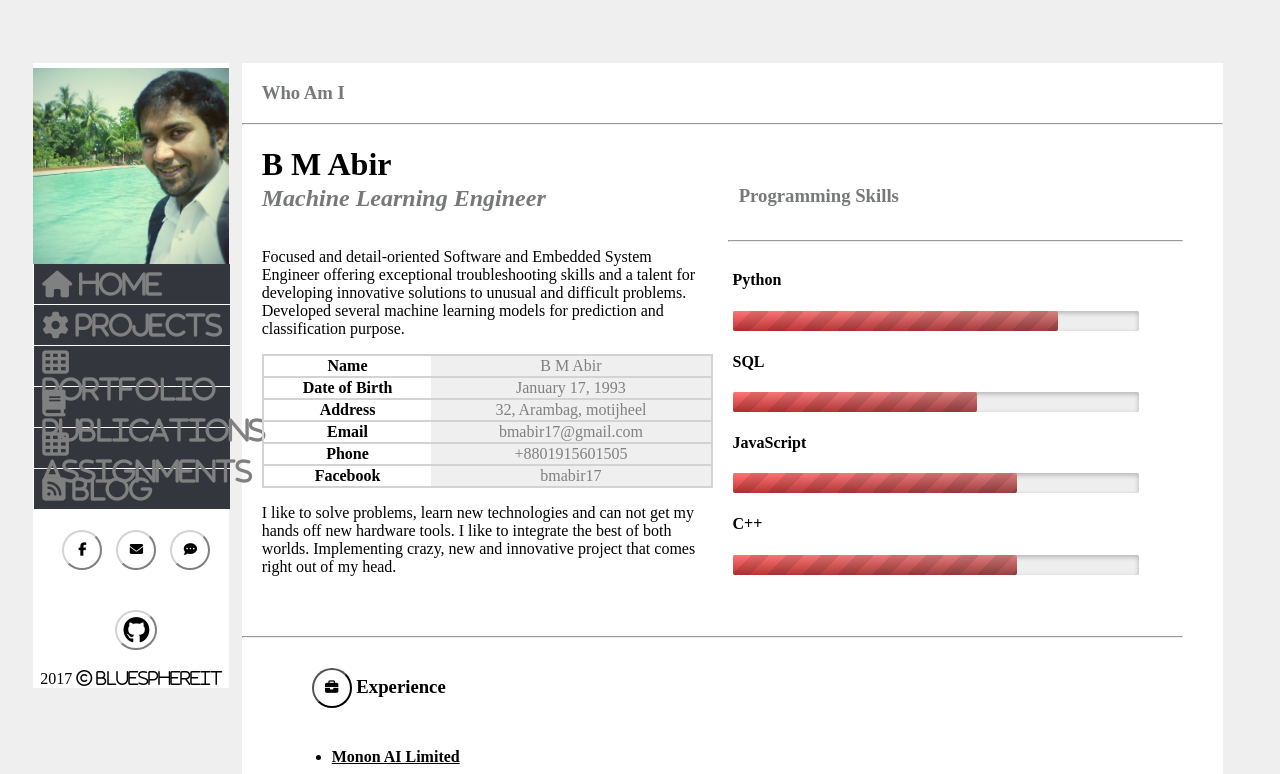
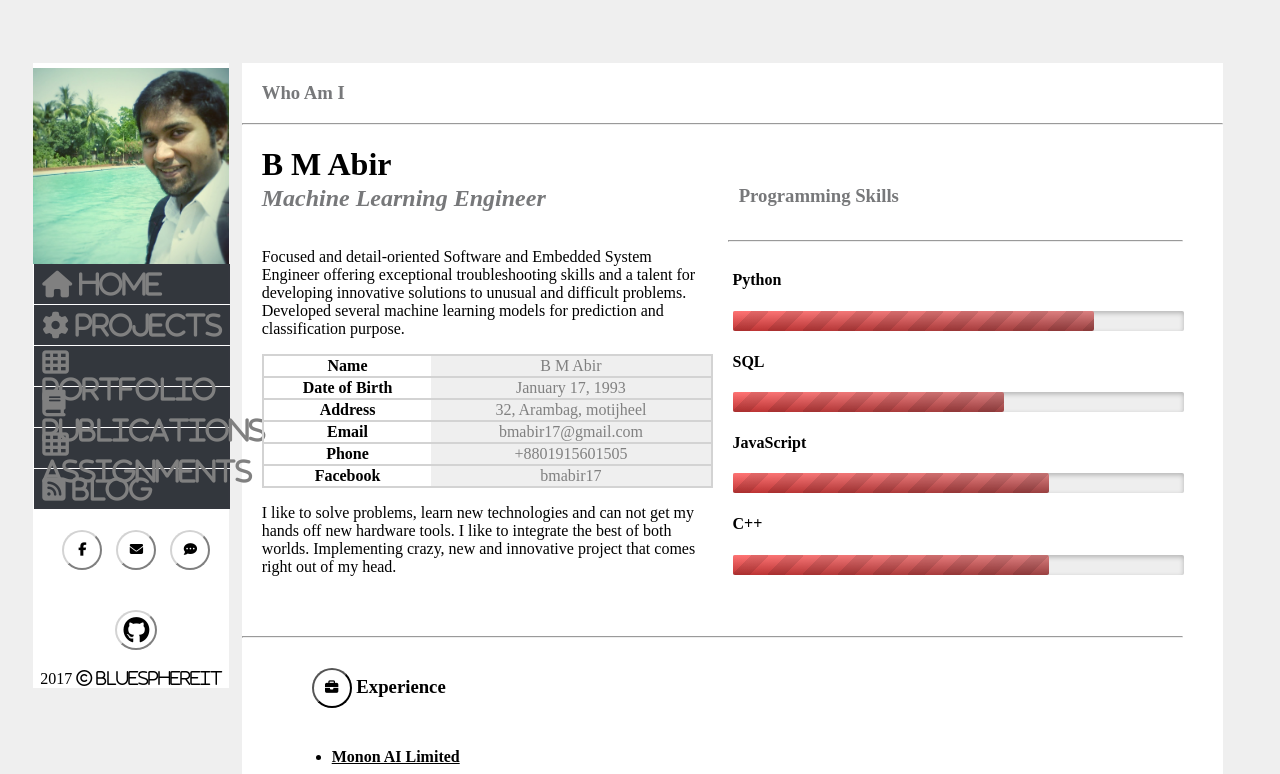
Before and after one commit to bmabir17/bmabir17.github.io, a PHP site: page /people/abir/index.html in a window 1280 px wide. Shown: the top 774 px of the page. Run offline with PHP 8.4, Linux system fonts and the light colour scheme; some libraries are stand-ins or nearby versions.

Commit message:
progress bar animation added

```diff
--- a/people/abir/index.css
+++ b/people/abir/index.css
@@ -197,8 +197,9 @@ progress[value]{
 	-webkit-appearance:none;
 	appearance:none;
 
-	width: 90%;
+	width: 0%;
 	height: 20px;
+	animation: animate-stripes 3s linear 0s forwards;
 }
 progress[value]::-webkit-progress-bar {
 	background-color: #eee;
@@ -211,8 +212,8 @@ progress[value]::-webkit-progress-value {
 	-webkit-linear-gradient(left,#f44,#cc5556);
 	border-radius: 2px;
 	background-size: 35px 20px,100% 100%,100% 100%;
-	-webkit-animate: animate-stripes 5s linear infinite;
-	animation: animate-stripes 5s linear infinite;
+	-webkit-animate: animate-stripes 3s linear 1s forwards;
+	animation: animate-stripes 3s linear 1s forwards;
 }
 progress[value]::-moz-progress-bar{
 	background-image:
@@ -237,10 +238,14 @@ progress[value]::-moz-progress-bar{
 	background-size: 35px 20px, 100% 100%, 100% 100%;
 }
 @-webkit-keyframes animate-stripes{
-	100% { background-position: -100px 0px; };
+	0% { width: 0; }
+   100% { width: 100%; }
+	/* 100% { background-position: -100px 0px; }; */
 }
 @keyframes animate-stripes{
-	100% {background-position: -100px 0px;};
+	0% { width: 0; }
+   	100% { width: 100%; }
+	/* 100% {background-position: -100px 0px;}; */
 }
 .btn-work{
 	border-radius: 50%;
--- a/people/abir/index.html
+++ b/people/abir/index.html
@@ -101,7 +101,7 @@
 					<br>
 
 				</div>
-				<div class="col-md-6 top-animation">
+				<div class="col-md-6 ">
 					<hr style="margin-left: 15px;">
 					<div class="col-md-12">
 						<h4 style="margin-left:20px">Python</h4>
```
